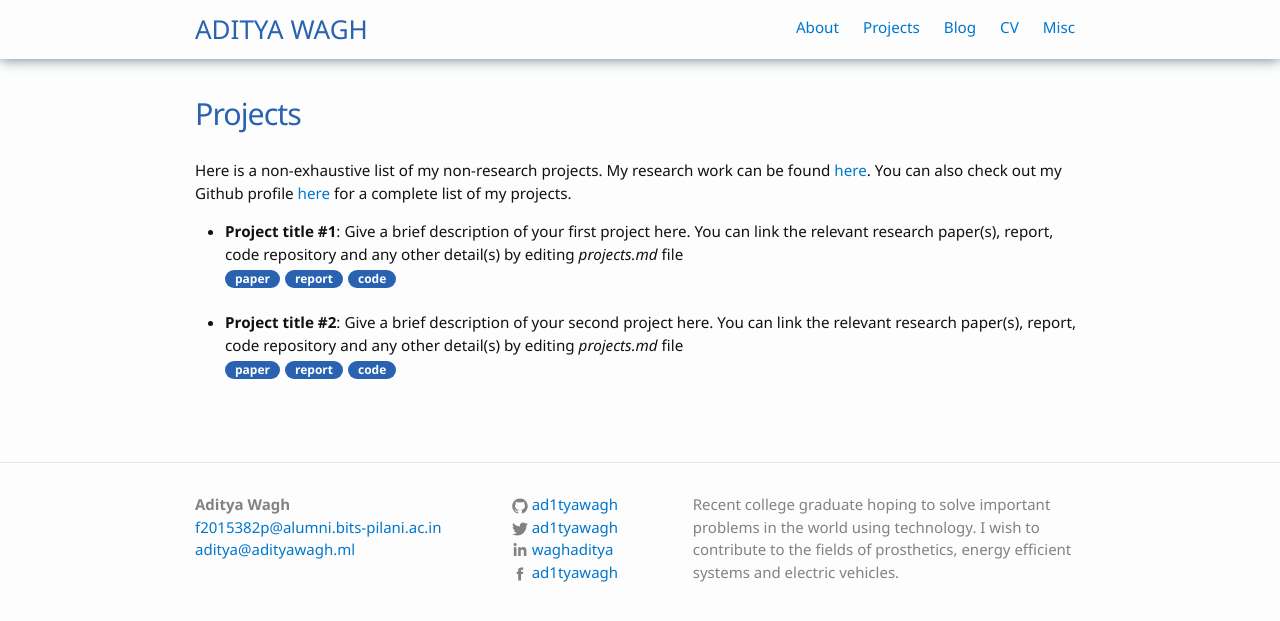
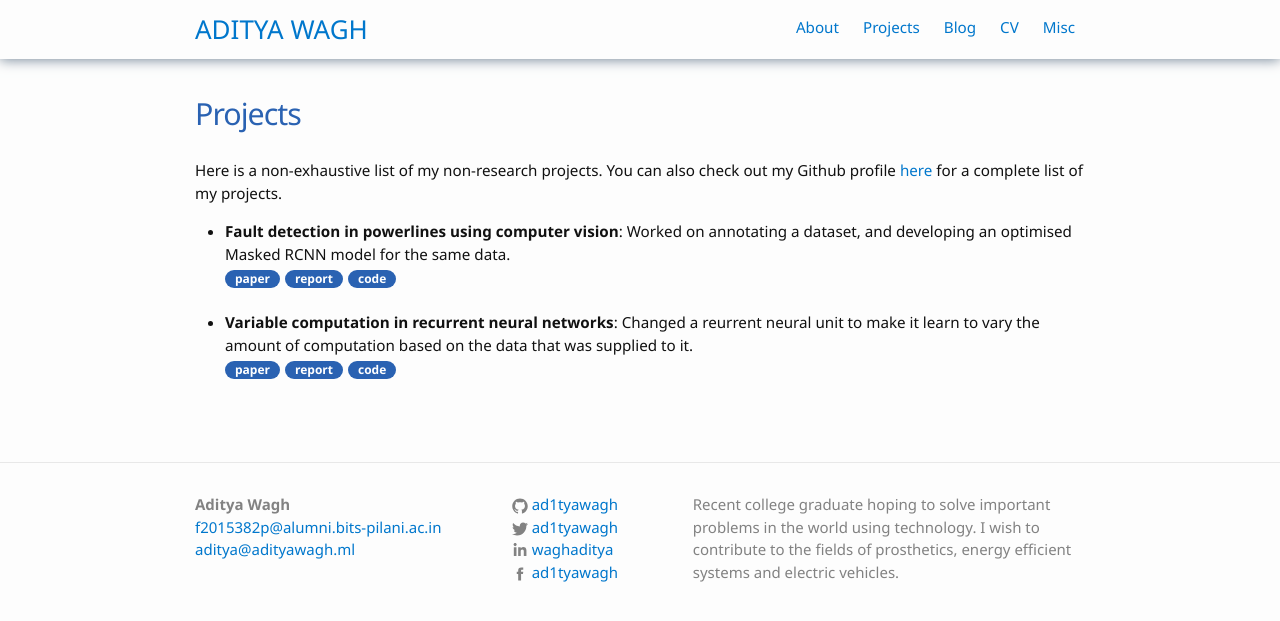
Before and after one commit to thecodeeagle/Ashlesha_Personal, a Jekyll site: the page built from projects.md, in a window 1280 px wide. Shown: the top 621 px of the page. Built offline with Jekyll 4.4.1, drawn with Linux system fonts in a browser that asks for light colours.

Commit message:
updated projects page, changed the color of the title.

```diff
--- a/_sass/_header.scss
+++ b/_sass/_header.scss
@@ -11,7 +11,7 @@
     font-weight: 400;
     text-transform: uppercase;
     font-family: "Segoe UI", "Open Sans", Arial, sans-serif;
-    color: #2a62b2;
+    color: #0077cc;
 }
 
 .site-title:visited {
--- a/projects.md
+++ b/projects.md
@@ -4,15 +4,15 @@ permalink: /projects/
 title: Projects
 ---
 
-Here is a non-exhaustive list of my non-research projects. My research work can be found <a href="/research">here</a>. You can also check out my Github profile <a href="">here</a> for a complete list of my projects.
+Here is a non-exhaustive list of my non-research projects. You can also check out my Github profile <a href="">here</a> for a complete list of my projects.
 
 <ul>
 	<li>
-		<b>Project title #1</b>: Give a brief description of your first project here. You can link the relevant research paper(s), report, code repository and any other detail(s) by editing <i>projects.md</i> file<br>
+		<b>Fault detection in powerlines using computer vision</b>: Worked on annotating a dataset, and developing an optimised Masked RCNN model for the same data.<br>
 		<a href=""><div class="color-button">paper</div></a><a href="project_1.pdf"><div class="color-button">report</div></a><a href=""><div class="color-button">code</div></a>
 	</li><br>
 	<li>
-		<b>Project title #2</b>: Give a brief description of your second project here. You can link the relevant research paper(s), report, code repository and any other detail(s) by editing <i>projects.md</i> file<br>
+		<b>Variable computation in recurrent neural networks</b>: Changed a reurrent neural unit to make it learn to vary the amount of computation based on the data that was supplied to it.<br>
 		<a href=""><div class="color-button">paper</div></a><a href="project_1.pdf"><div class="color-button">report</div></a><a href=""><div class="color-button">code</div></a>
 	</li><br>
 
```
